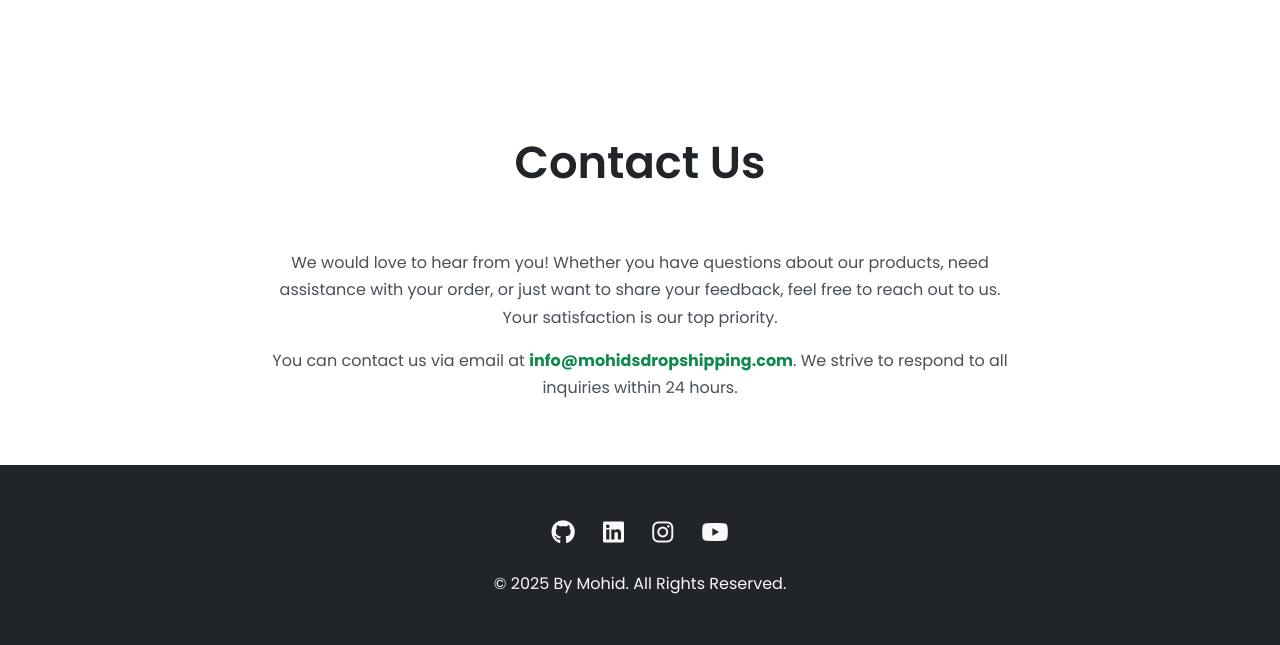
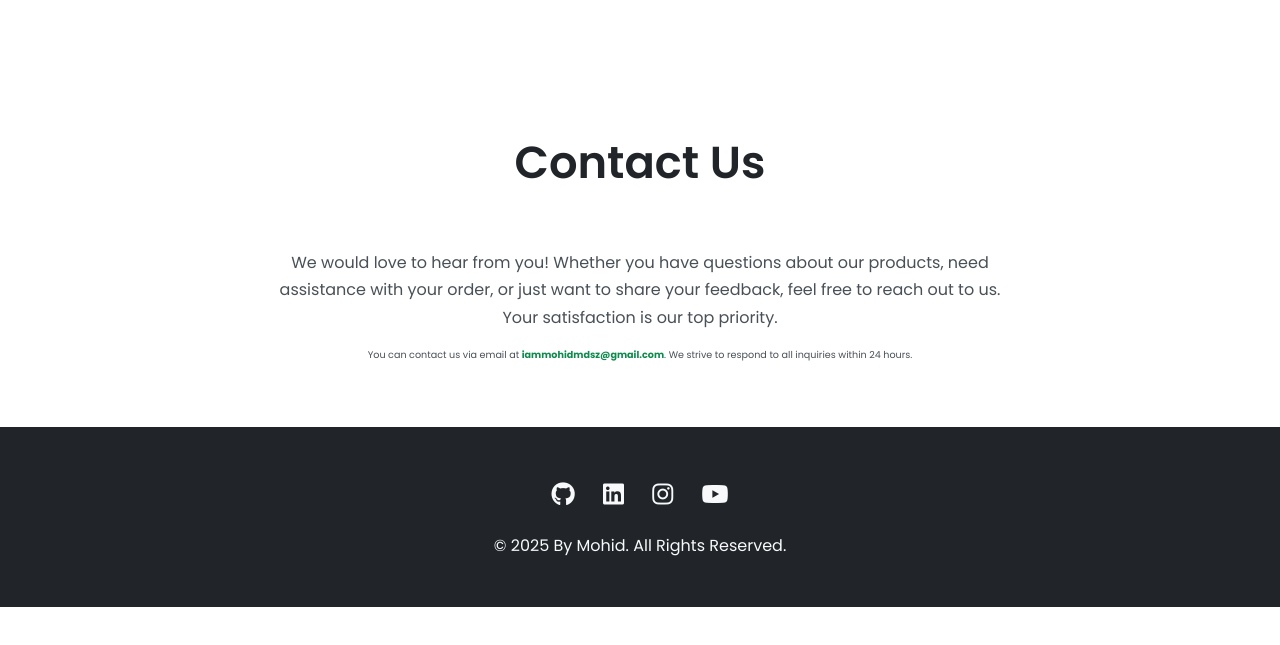
Before and after one commit to Mohid-Master/MDS-QuicklyYours, a plain HTML site: page index.html in a window 1280 px wide. Shown: the part 1776-2421 px from the top of the page. After the commit the page ends 2383 px from the top, so only its background shows below. Drawn offline with nearby package versions, Linux system fonts and the light colour scheme.

Commit message:
Update index.html

```diff
--- a/index.html
+++ b/index.html
@@ -114,8 +114,8 @@
                     We would love to hear from you! Whether you have questions about our products, need assistance with your order, or
                     just want to share your feedback, feel free to reach out to us. Your satisfaction is our top priority.
                 </p>
-                <p style="margin-top: 1rem;">
-                    You can contact us via email at <a href="mailto:info@mohidsdropshipping.com"><strong>info@mohidsdropshipping.com</strong></a>. We strive to respond to all inquiries within 24 hours.
+                <p style="margin-top: 1rem; font-size:60%;">
+                    You can contact us via email at <a href="mailto:iammohidmdsz@gmail.com"><strong>iammohidmdsz@gmail.com</strong></a>. We strive to respond to all inquiries within 24 hours.
                 </p>
             </div>
         </section>
```
